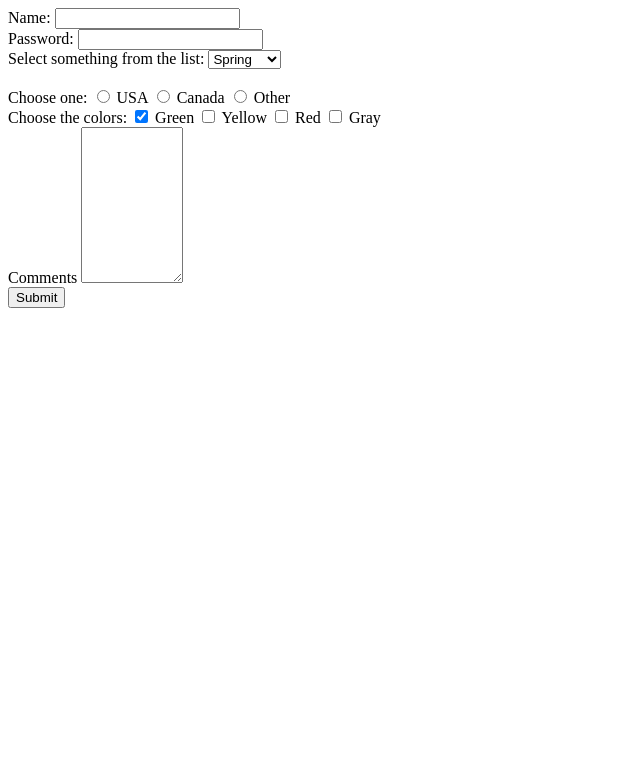
After one commit to venerguevarra/php-workshop, a PHP site: page /form-demo/form.html in a window 1280 px wide. The commit adds this page. Shown: the top 783 px of the page, without its empty margins (0-640 px from the left). Run offline with PHP 8.4, Linux system fonts and the light colour scheme.

Commit message:
Add form demo

```diff
--- a/23 Associative Array.php
+++ b/23 Associative Array.php
@@ -10,7 +10,7 @@ $flower_shop = array (
 	"orchid" => "2.00"
 );
 // Display the array values
-echo "rose costs.$flower_shop['rose'].",daisy costs".$flower_shop['daisy'].",and orchild costs ".$flower_shop['orchild'].";
+echo "rose costs" . $flower_shop['rose'] . ", daisy costs" . $flower_shop['daisy'] . " and orchild costs " . $flower_shop['orchild'] . ".";
 
 /* for each loop works only on arrays, and is used
  to loop through each key/value pair in an array */
--- /dev/null
+++ b/form-demo/_get_welcome.php
@@ -0,0 +1,6 @@
+<html>
+<body>
+Welcome <?php echo $_GET["fname"]; ?>.<br />
+You are <?php echo $_GET["age"]; ?> years old!
+</body>
+</html>
--- /dev/null
+++ b/form-demo/_post_welcome.php
@@ -0,0 +1,6 @@
+<html>
+<body>
+Welcome <?php echo $_POST["fname"]; ?>.<br />
+You are <?php echo $_POST["age"]; ?> years old!
+</body>
+</html>
--- /dev/null
+++ b/form-demo/form.html
@@ -0,0 +1,37 @@
+<html>
+<head>
+ <title>Process the HTML form data with the POST method</title>
+</head>
+<body>
+    <form name="myform.php" action="process.php" method="POST">
+        <input type="hidden" name="check_submit" value="1" />
+
+        Name: <input type="text" name="Name" /><br />
+
+        Password: <input type="password" name="Password" maxlength="10" /><br />
+
+        Select something from the list:
+        <select name="Seasons">
+            <option value="Spring" selected="selected">Spring</option>
+            <option value="Summer">Summer</option>
+            <option value="Autumn">Autumn</option>
+            <option value="Winter">Winter</option>
+        </select><br /><br />
+
+        Choose one:
+        <input type="radio" name="Country" value="USA" /> USA
+        <input type="radio" name="Country" value="Canada" /> Canada
+        <input type="radio" name="Country" value="Other" /> Other <br />
+
+        Choose the colors:
+        <input type="checkbox" name="Colors[]" value="green" checked="checked" /> Green
+        <input type="checkbox" name="Colors[]" value="yellow" /> Yellow
+        <input type="checkbox" name="Colors[]" value="red" /> Red
+        <input type="checkbox" name="Colors[]" value="gray" /> Gray <br />
+
+        Comments <textarea rows="10" cols="10" name="Comments"></textarea><br />
+
+        <input type="submit" />
+    </form>
+</body>
+</html>
--- /dev/null
+++ b/hello.php
@@ -0,0 +1,3 @@
+<?php
+  echo "Hello World";
+?>
```
Also changed, not shown: 22 Array.php (+15 -0 lines), 25 Array Functions.php (added, +49 -0 lines), form-demo/index.html (added, +11 -0 lines), form-demo/process.php (added, +25 -0 lines).
